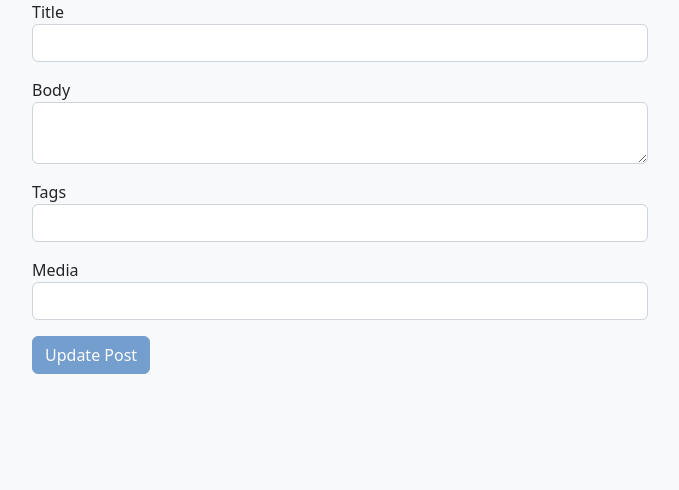
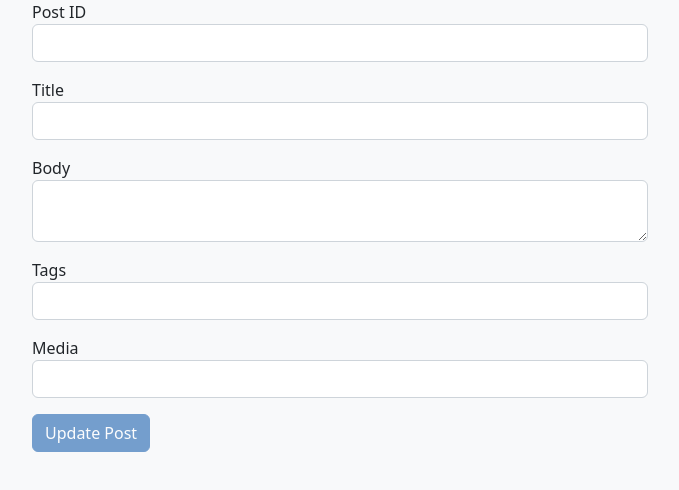
Before and after one commit to martinMr79/Javascript-2, a website with bundled scripts: page post/edit/index.html in a window 1280 px wide. Shown: the whole page, without its empty margins (300-979 px from the left). Built offline with nearby package versions, Linux system fonts and the light colour scheme.

Commit message:
put request coming through

```diff
--- a/post/edit/index.html
+++ b/post/edit/index.html
@@ -18,6 +18,12 @@
             <div class="col-12 col-md-6">
 
               <form id="editPost">
+
+                <div class="form-group mb-3">
+                  <label for="">Post ID</label>
+                  <input class="form-control" type="text" name="id" required >
+              </div>
+
                 <div class="form-group mb-3">
                     <label for="">Title</label>
                     <input class="form-control" type="text" name="title" required >
```
Also changed, not shown: js/handlers/updatePost.mjs (line endings or trailing spaces).
